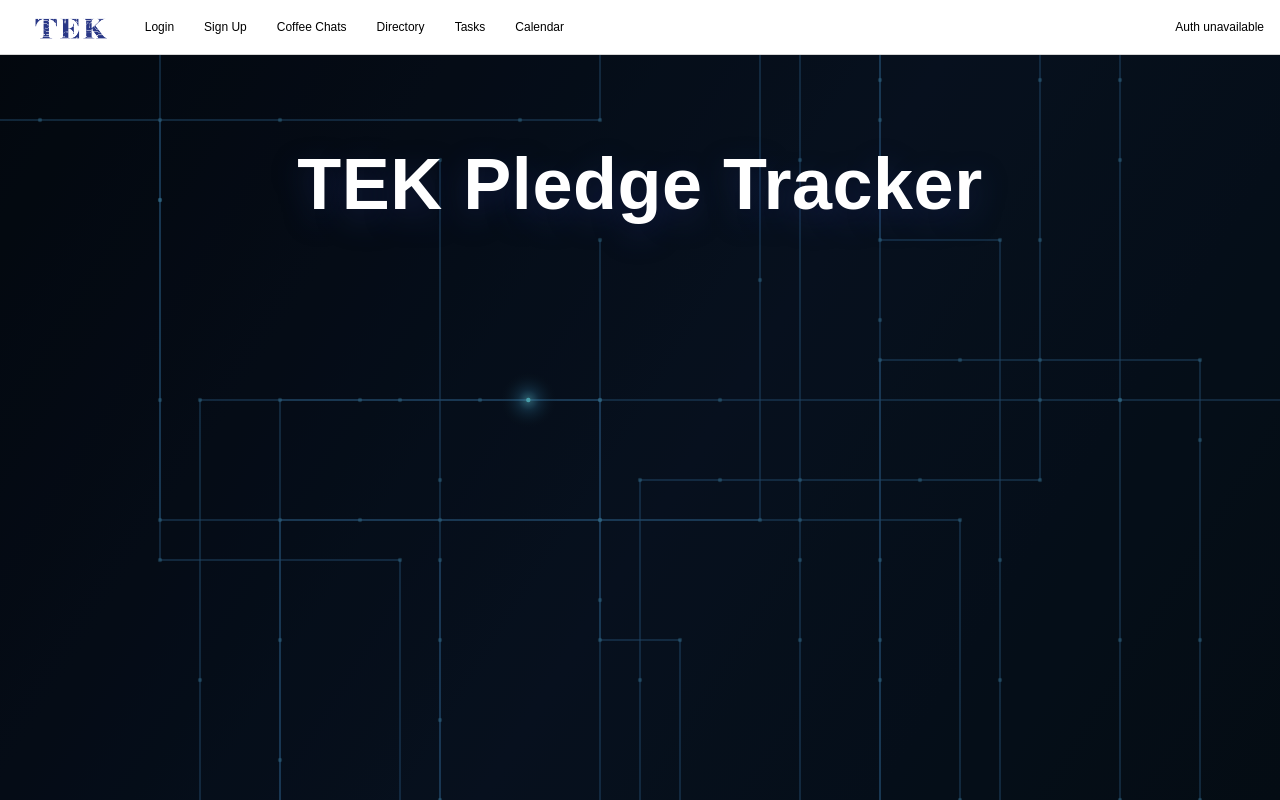
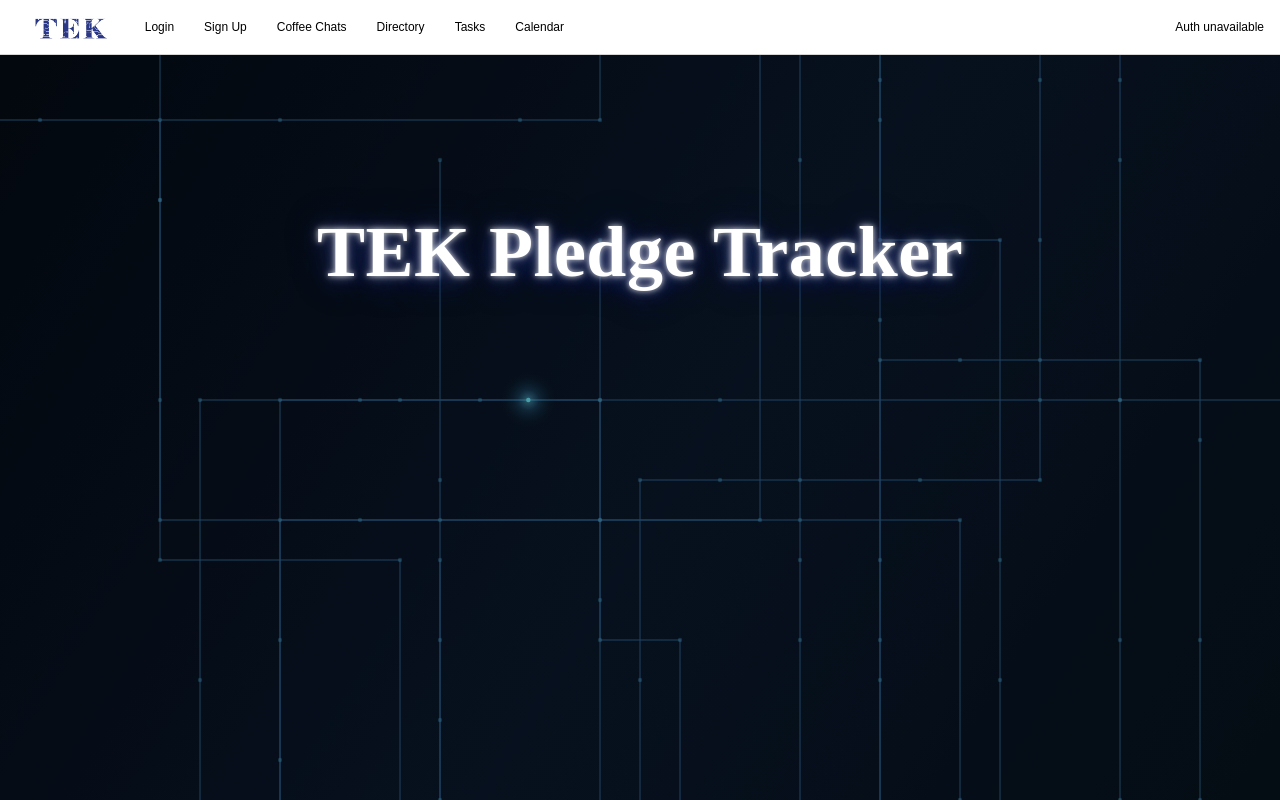
Before and after one commit to atkasperr/TekPledgeTracker, a Flask app: page /home in a window 1280 px wide. Run offline with Flask 3, Linux system fonts and the light colour scheme; parts of the project's set-up code (start-up, migrations or seed data) failed here and were passed over; some libraries are stand-ins or nearby versions.

Commit message:
changed title on home pahe

```diff
--- a/static/css/main.css
+++ b/static/css/main.css
@@ -77,10 +77,17 @@
 .home-title {
     color: #ffffff;
     font-weight: 800;
-    margin: 0;
+    margin: 140px auto 0;
     font-size: clamp(28px, 6vw, 72px);
     letter-spacing: 0.5px;
-    text-shadow: 0 10px 30px rgba(41,55,134,0.35);
+    font-family: 'Cinzel', serif;
+
+    text-shadow:
+        0 0 5px rgba(255, 255, 255, 0.6),
+        0 0 10px rgba(255, 255, 255, 0.5),
+        0 0 20px rgba(41,55,134,0.6),
+        0 0 40px rgba(41,55,134,0.4),
+        0 10px 30px rgba(41,55,134,0.35);
 }
 
 .welcome-actions {
```
